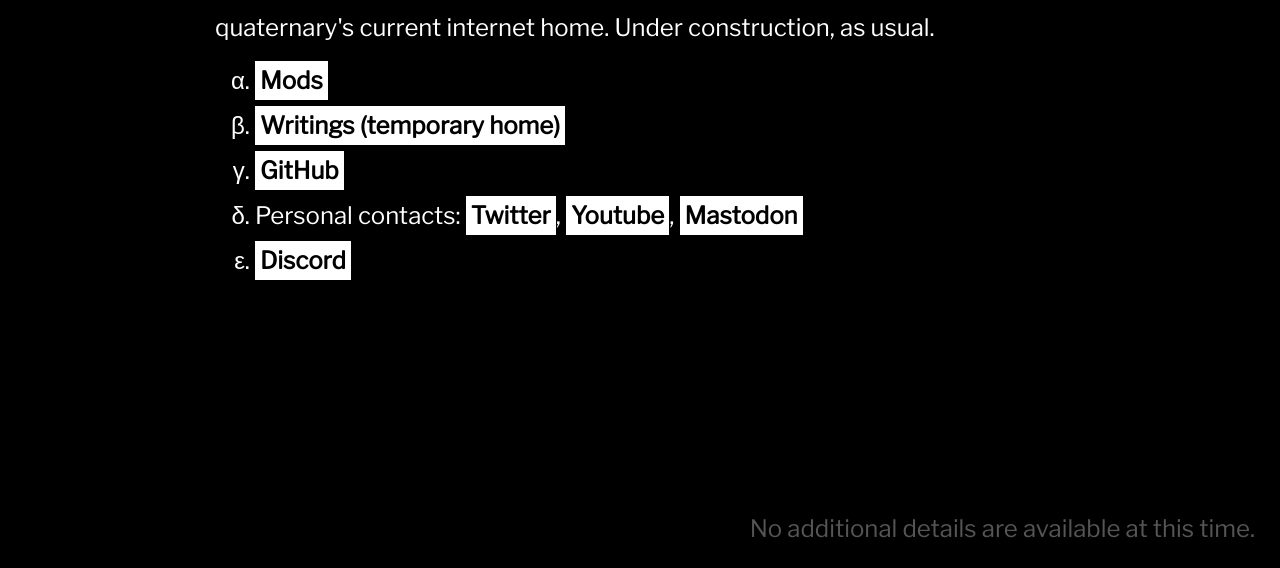
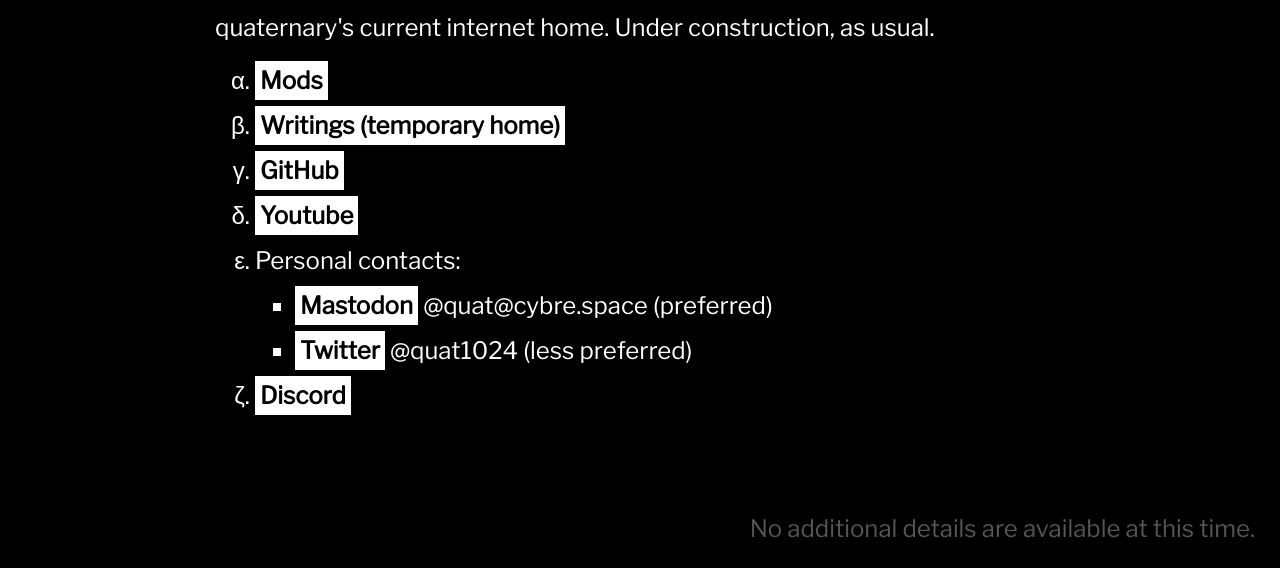
Before and after one commit to quat1024/quat1024.github.io, a plain HTML site: page index.html in a window 1280 px wide. Shown: the part 232-800 px from the top of the page. Drawn offline with nearby package versions, Linux system fonts and the light colour scheme.

Commit message:
Shuffle the links around a bit

```diff
--- a/index.html
+++ b/index.html
@@ -15,7 +15,13 @@
         <li><a href="https://www.curseforge.com/members/quat1024/projects">Mods</a></li>
         <li><a href="https://gist.github.com/quat1024/d2f34041d0557d95447e2234f3f58f31">Writings (temporary home)</a></li>
         <li><a href="https://github.com/quat1024">GitHub</a></li>
-        <li>Personal contacts: <a href="https://twitter.com/quat1024">Twitter</a>, <a href="https://www.youtube.com/channel/UCF-Wo484yZm0Cv1Nb6Jiv6Q">Youtube</a>, <a href="https://cybre.space/@quat">Mastodon</a></li>
+        <li><a href="https://www.youtube.com/channel/UCF-Wo484yZm0Cv1Nb6Jiv6Q">Youtube</a></li>
+        <li>Personal contacts:
+          <ul>
+            <li><a rel="me" href="https://cybre.space/@quat">Mastodon</a> @quat@cybre.space (preferred)</li>
+            <li><a href="https://twitter.com/quat1024">Twitter</a> @quat1024 (less preferred)</li>
+          </ul>
+        </li>
         <li><a href="http://highlysuspect.agency/discord">Discord</a></li>
       </ul>
       <div class="construction">No additional details are available at this time.</div>
--- a/stylin.css
+++ b/stylin.css
@@ -65,6 +65,10 @@
   list-style-type: lower-greek;
 }
 
+.body ul:not(.links) {
+  list-style-type: square;
+}
+
 .body ul li {
   margin-top: 15px;
   line-height: 30px;
```
